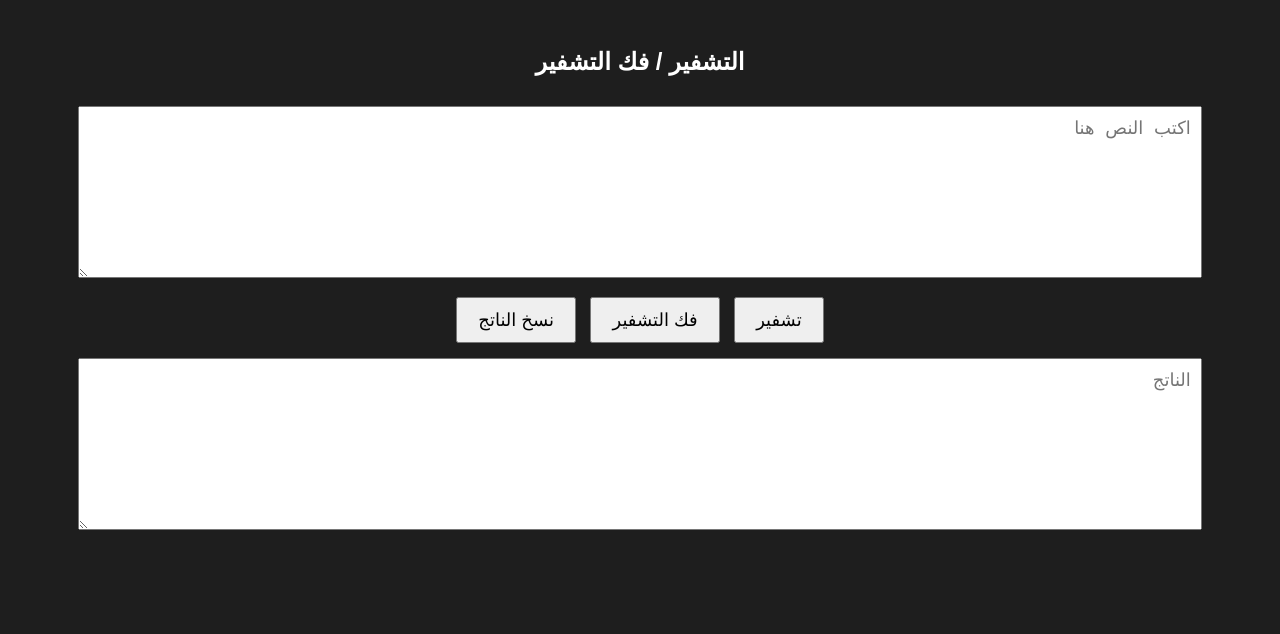
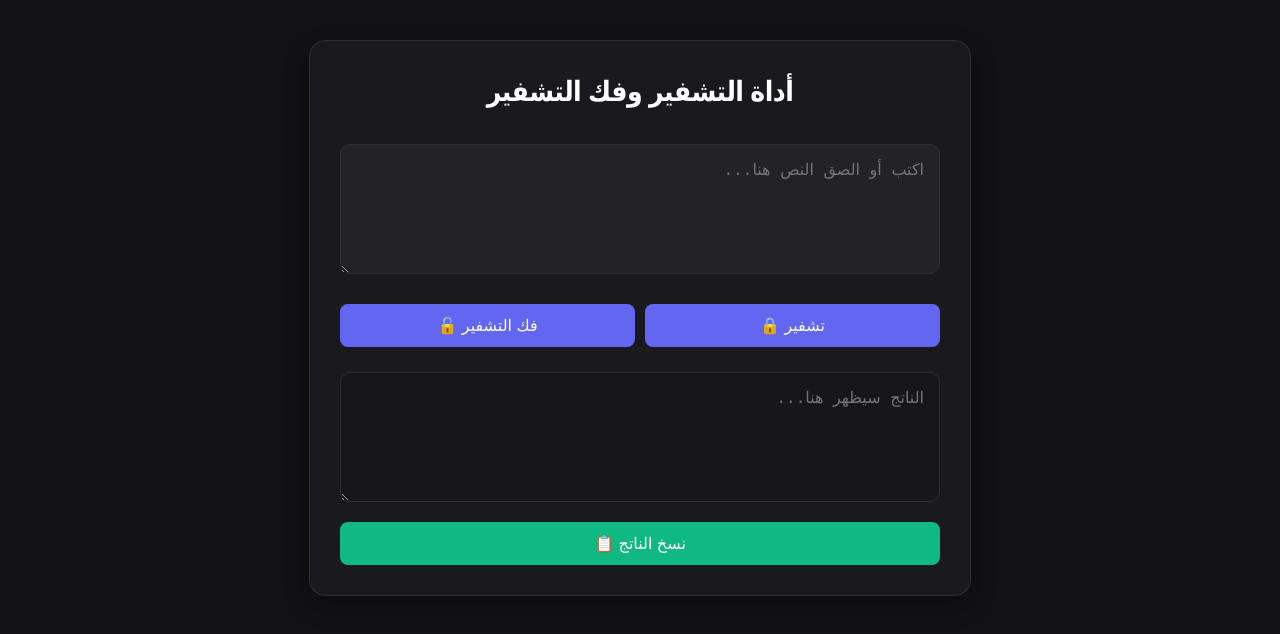
Before and after one commit to hamzaabuwarda2-sudo/Wan3zima, a plain HTML site: page index.html in a window 1280 px wide. Drawn offline with Linux system fonts and the light colour scheme.

Commit message:
Update index.html

```diff
--- a/index.html
+++ b/index.html
@@ -2,109 +2,203 @@
 <html lang="ar" dir="rtl">
 <head>
 <meta charset="UTF-8">
-<title>تشفير وفك تشفير</title>
+<meta name="viewport" content="width=device-width, initial-scale=1.0">
+<title>تشفير وفك تشفير متطور</title>
 <style>
-body{
-    font-family: Arial;
-    background:#1e1e1e;
-    color:white;
-    text-align:center;
-    padding:20px;
-}
-textarea{
-    width:90%;
-    height:150px;
-    font-size:18px;
-    margin:10px;
-    padding:10px;
-}
-button{
-    padding:10px 20px;
-    margin:5px;
-    font-size:18px;
-    cursor:pointer;
-}
+    :root {
+        --bg-color: #121214;
+        --card-bg: #1a1a1e;
+        --accent-color: #6366f1;
+        --accent-hover: #4f46e5;
+        --text-color: #f3f4f6;
+        --text-muted: #9ca3af;
+        --border-color: #2e2e33;
+    }
+
+    body {
+        font-family: 'Segoe UI', Tahoma, Geneva, Verdana, sans-serif;
+        background: var(--bg-color);
+        color: var(--text-color);
+        text-align: center;
+        padding: 40px 20px;
+        margin: 0;
+    }
+
+    .container {
+        max-width: 600px;
+        margin: 0 auto;
+        background: var(--card-bg);
+        padding: 30px;
+        border-radius: 16px;
+        box-shadow: 0 10px 25px rgba(0,0,0,0.3);
+        border: 1px solid var(--border-color);
+    }
+
+    h2 {
+        margin-top: 0;
+        margin-bottom: 25px;
+        font-size: 28px;
+        font-weight: 600;
+        letter-spacing: -0.5px;
+        color: #fff;
+    }
+
+    textarea {
+        width: 100%;
+        height: 130px;
+        font-size: 16px;
+        margin: 10px 0;
+        padding: 15px;
+        background: #222227;
+        border: 1px solid var(--border-color);
+        border-radius: 10px;
+        color: white;
+        resize: vertical;
+        box-sizing: border-box;
+        transition: border-color 0.3s ease;
+    }
+
+    textarea:focus {
+        outline: none;
+        border-color: var(--accent-color);
+    }
+
+    textarea[readonly] {
+        background: #17171a;
+        color: var(--text-muted);
+    }
+
+    .btn-group {
+        display: flex;
+        gap: 10px;
+        margin: 15px 0;
+        justify-content: center;
+        flex-wrap: wrap;
+    }
+
+    button {
+        flex: 1;
+        min-width: 120px;
+        padding: 12px 20px;
+        font-size: 16px;
+        font-weight: 500;
+        cursor: pointer;
+        border: none;
+        border-radius: 8px;
+        transition: all 0.2s ease;
+    }
+
+    .btn-primary {
+        background: var(--accent-color);
+        color: white;
+    }
+
+    .btn-primary:hover {
+        background: var(--accent-hover);
+    }
+
+    .btn-secondary {
+        background: #2e2e33;
+        color: var(--text-color);
+        border: 1px solid #3e3e45;
+    }
+
+    .btn-secondary:hover {
+        background: #3e3e45;
+    }
+
+    .btn-success {
+        background: #10b981;
+        color: white;
+        width: 100%;
+        margin-top: 5px;
+    }
+
+    .btn-success:hover {
+        background: #059669;
+    }
 </style>
 </head>
 <body>
 
-<h2>التشفير / فك التشفير</h2>
+<div class="container">
+    <h2>أداة التشفير وفك التشفير</h2>
 
-<textarea id="input" placeholder="اكتب النص هنا"></textarea><br>
+    <textarea id="input" placeholder="اكتب أو الصق النص هنا..."></textarea>
 
-<button onclick="encrypt()">تشفير</button>
-<button onclick="decrypt()">فك التشفير</button>
-<button onclick="copyText()">نسخ الناتج</button>
+    <div class="btn-group">
+        <button class="btn-primary" onclick="process(true)">تشفير 🔒</button>
+        <button class="btn-primary" onclick="process(false)">فك التشفير 🔓</button>
+    </div>
 
-<textarea id="output" readonly placeholder="الناتج"></textarea>
+    <textarea id="output" readonly placeholder="الناتج سيظهر هنا..."></textarea>
+
+    <button class="btn-success" onclick="copyText()">نسخ الناتج 📋</button>
+</div>
 
 <script>
-
-const map = {
-'ا':'و',
-'و':'ا',
-
-'ب':'م',
-'م':'ب',
-
-'ت':'ث',
-'ث':'ت',
-
-'ج':'خ',
-'خ':'ج',
-
-'د':'ذ',
-'ذ':'د',
-
-'ر':'ز',
-'ز':'ر',
-
-'س':'ش',
-'ش':'س',
-
-'ص':'ض',
-'ض':'ص',
-
-'ط':'ظ',
-'ظ':'ط',
-
-'ع':'غ',
-'غ':'ع',
-
-'ف':'ق',
-'ق':'ف',
-
-'ك':'ڤ',
-'ڤ':'ك',
-
-'ل':'ن',
-'ن':'ل'
+// الحروف المشتركة التبادلية
+const baseMap = {
+    'ا':'و', 'و':'ا',
+    'ب':'م', 'م':'م',
+    'ت':'ث', 'ث':'ت',
+    'د':'ذ', 'ذ':'د',
+    'ر':'ز', 'ز':'ر',
+    'س':'ش', 'ش':'س',
+    'ص':'ض', 'ض':'ص',
+    'ط':'ظ', 'ظ':'ط',
+    'ع':'غ', 'غ':'ع',
+    'ف':'ق', 'ق':'ف',
+    'ك':'ڤ', 'ڤ':'ك',
+    'ل':'ن', 'ن':'ل'
 };
 
-function convert(text){
-    let result="";
-    for(let c of text){
-        result += map[c] || c;
+// خريطة التشفير الخاصة بحروف (ج، ح، خ)
+const encryptSpecial = {
+    'ح': 'خ',
+    'ج': 'ح',
+    'خ': 'ج'
+};
+
+// خريطة فك التشفير الخاصة بحروف (ج، ح، خ)
+const decryptSpecial = {
+    'ح': 'ج',
+    'ج': 'خ',
+    'خ': 'ح'
+};
+
+function convert(text, isEncrypt) {
+    let result = "";
+    // اختيار الخريطة الخاصة بناءً على العملية
+    const specialMap = isEncrypt ? encryptSpecial : decryptSpecial;
+
+    for (let c of text) {
+        if (specialMap[c] !== undefined) {
+            result += specialMap[c];
+        } else if (baseMap[c] !== undefined) {
+            result += baseMap[c];
+        } else {
+            result += c; // الحروف الأخرى والمسافات تبقى كما هي
+        }
     }
     return result;
 }
 
-function encrypt(){
-    document.getElementById("output").value =
-        convert(document.getElementById("input").value);
+function process(isEncrypt) {
+    const inputVal = document.getElementById("input").value;
+    document.getElementById("output").value = convert(inputVal, isEncrypt);
 }
 
-function decrypt(){
-    document.getElementById("output").value =
-        convert(document.getElementById("input").value);
+function copyText() {
+    const out = document.getElementById("output");
+    if (!out.value) return;
+
+    out.select();
+    out.setSelectionRange(0, 99999); // للهواتف المحمولة
+    navigator.clipboard.writeText(out.value).then(() => {
+        alert("تم نسخ النص بنجاح!");
+    });
 }
-
-function copyText(){
-    const out=document.getElementById("output");
-    out.select();
-    document.execCommand("copy");
-}
-
 </script>
 
 </body>
```
